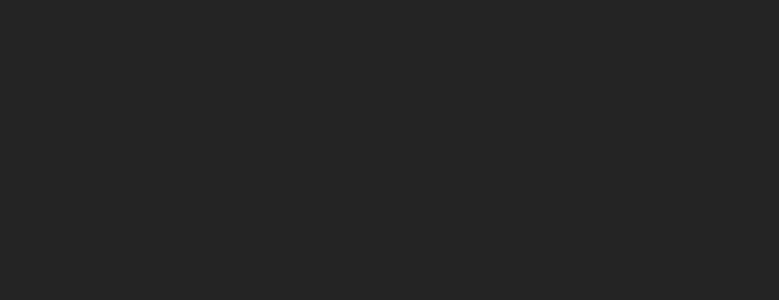
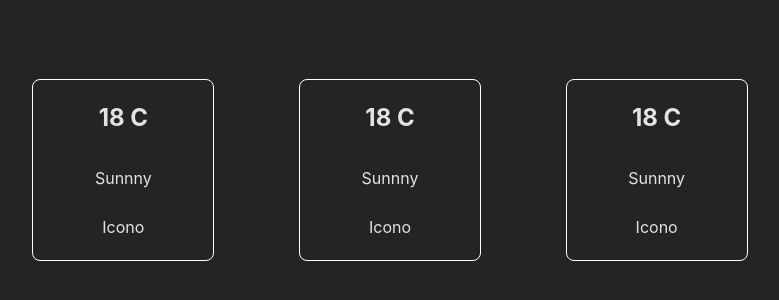
Before and after one commit to DiegoDiazVi/app-wheater, a React (Vite) app: page / in a window 1280 px wide. Shown: the part 198-498 px from the top of the page, without its empty margins (250-1029 px from the left). Built offline with nearby package versions, Linux system fonts and the light colour scheme; no server answers.

Commit message:
✨ feat(): add Square component and getLocation promise

```diff
--- a/src/App.css
+++ b/src/App.css
@@ -0,0 +1,31 @@
+.square {
+    border: 1px solid #fff;
+    width: 180px;
+    height: 180px;
+    display: flex;
+    flex-direction: column;
+    align-items: center;
+    border-radius: 8px;
+}
+
+.degrees {
+    margin: 20px 0
+}
+
+.weather {
+    margin: 10px
+}
+
+.icon {
+    margin: 15px 0
+}
+
+.weather-container {
+    display: grid;
+    grid-template-columns: repeat(3, 1fr);
+    justify-items: center;
+    place-content: center;
+    max-width: 800px;
+    height: 90vh;
+    margin: 0 auto;
+}
--- a/src/App.jsx
+++ b/src/App.jsx
@@ -1,12 +1,30 @@
-import { useState } from 'react'
+import { useEffect, useState } from 'react'
+import Square from './components/Square'
 import './App.css'
+import { getLocation } from './utils/getLocation';
 
 function App() {
+  const [infoWeather, setInfoWeather] = useState([]);
+  const [infoLocation, setInfoLocation] = useState({});
 
+  useEffect(() => {
+    const fetchLocation = async () => {
+      try {
+        const location = await getLocation()
+        setInfoLocation(location)
+      } catch (error) {
+        console.warn(error)
+      }
+    }
+    fetchLocation()
+  }, []);
 
   return (
-    <>
-    </>
+    <main className='weather-container'>
+      <Square degrees={18} weather={'Sunnny'} hasIcon/>
+      <Square degrees={18} weather={'Sunnny'} hasIcon/>
+      <Square degrees={18} weather={'Sunnny'} hasIcon/>
+    </main>
   )
 }
 
--- /dev/null
+++ b/src/components/Square.jsx
@@ -0,0 +1,9 @@
+export default function Square ({degrees, weather, hasIcon}) {
+    return(
+        <section className='square'>
+            {degrees && <h2 className='degrees'>{`${degrees} C`}</h2>}
+            {weather && <p className='weather'>{weather}</p>}
+            {hasIcon && <div className='icon'>Icono</div>}
+        </section>
+    )
+}
--- /dev/null
+++ b/src/utils/constants.js
@@ -0,0 +1,2 @@
+const API_KEY = 'dd2eb0078e4df75d0b9a3ecd21ae72a0';
+const URL_API_WEATHER = 'https://api.openweathermap.org/data/2.5/weather';
--- /dev/null
+++ b/src/utils/getLocation.js
@@ -0,0 +1,15 @@
+export const getLocation = () => {
+    return new Promise((resolve, reject) => {
+        const succesLocation = (location) => {
+            const { coords } = location;
+            resolve({ latitude: coords.latitude , longitude: coords.longitude})
+        }
+
+        const error = (err) => {
+            console.warn(`ERROR(${err.code}): ${err.message}`);
+            reject(err)
+        }
+
+        navigator.geolocation.getCurrentPosition(succesLocation, error);
+    })
+}
```
